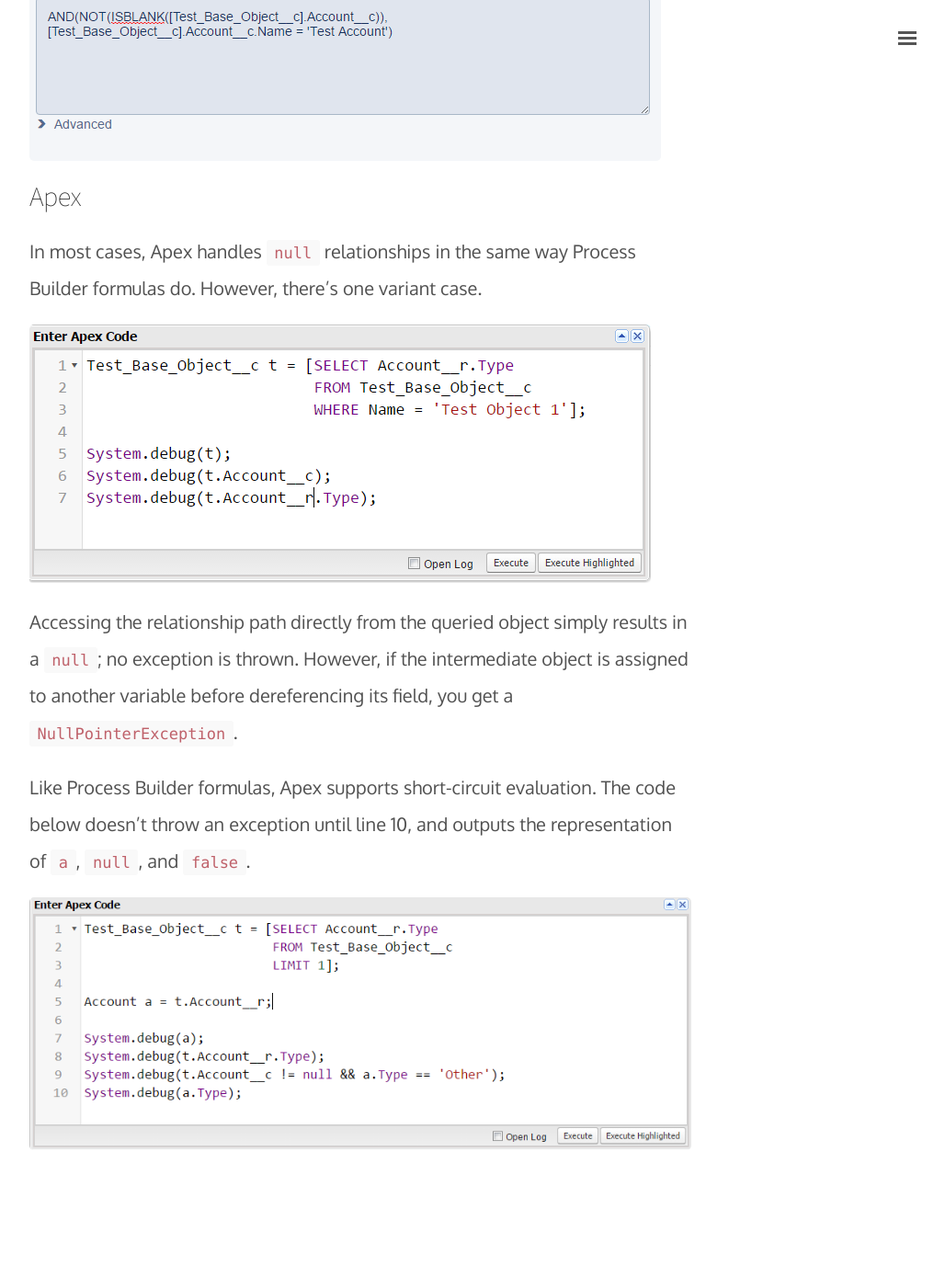
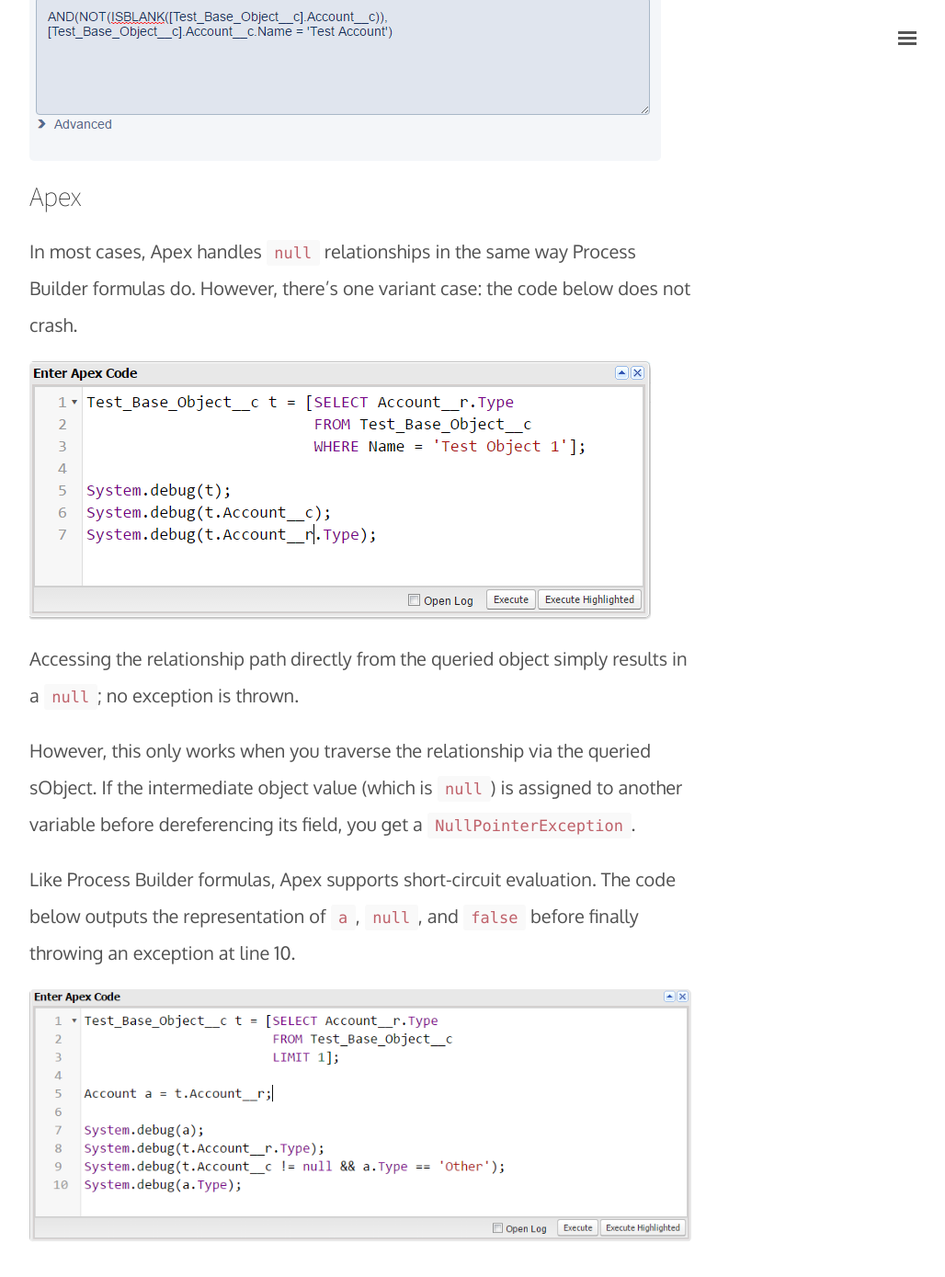
Before and after one commit to davidmreed/davidmreed.github.io, a Jekyll site: the page built from _posts/2016-12-08-null-relationships-short-circuiting-salesforce.md, in a window 1280 px wide and 1400 px high, scrolled down 3747 px. Shown: the top 1389 px of the window at 92% size, without its empty margins (248-1276 px from the left). Built offline with Jekyll 4.4.1, drawn with Linux system fonts in a browser that asks for light colours; before the commit the page ends 5078 px from its top, so only the background shows below that.

Commit message:
Update nulls post

```diff
--- a/_posts/2016-12-08-null-relationships-short-circuiting-salesforce.md
+++ b/_posts/2016-12-08-null-relationships-short-circuiting-salesforce.md
@@ -52,14 +52,16 @@ Formulas in Process Builder short-circuit in the same way, whether using the `AN
 ## Apex
 
 In most cases, Apex handles `null` relationships in the same way Process Builder
-formulas do. However, there's one variant case.
+formulas do. However, there's one variant case: the code below does not crash.
 
 ![Good Apex Code]({{ site.baseurl }}/public/null-relationship-screens/goodapex.PNG)
 
-Accessing the relationship path directly from the queried object simply results in a `null`; no exception is thrown. However, if the intermediate object is assigned to another variable before dereferencing its field, you get a `NullPointerException`.
+Accessing the relationship path directly from the queried object simply results in a `null`; no exception is thrown.
+
+However, this only works when you traverse the relationship via the queried sObject. If the intermediate object value (which is `null`) is assigned to another variable before dereferencing its field, you get a `NullPointerException`.
 
 Like Process Builder formulas, Apex supports short-circuit evaluation. The code below
-doesn't throw an exception until line 10, and outputs the representation of `a`, `null`,
-and `false`.
+outputs the representation of `a`, `null`, and `false` before finally throwing
+an exception at line 10.
 
 ![Bad Apex Code]({{ site.baseurl }}/public/null-relationship-screens/badapex.PNG)
```
